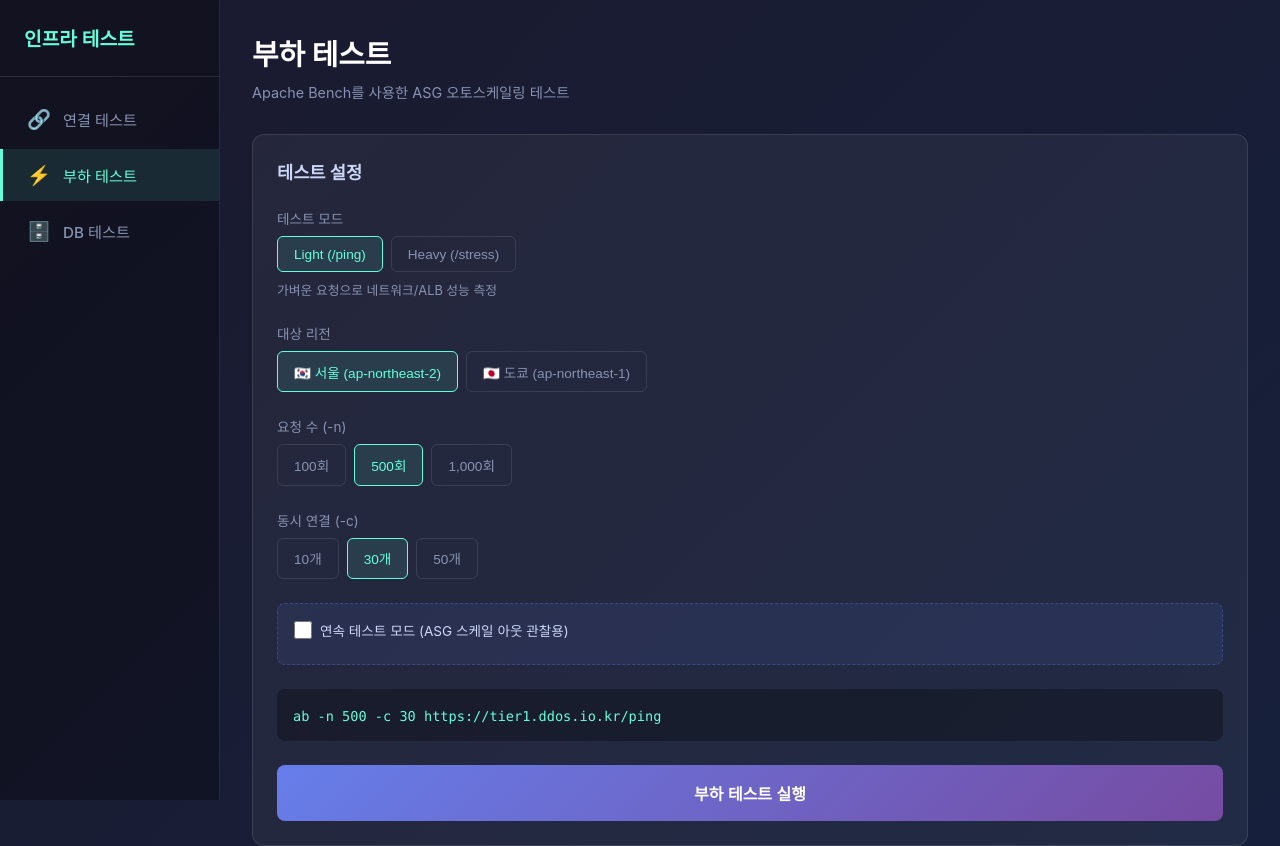
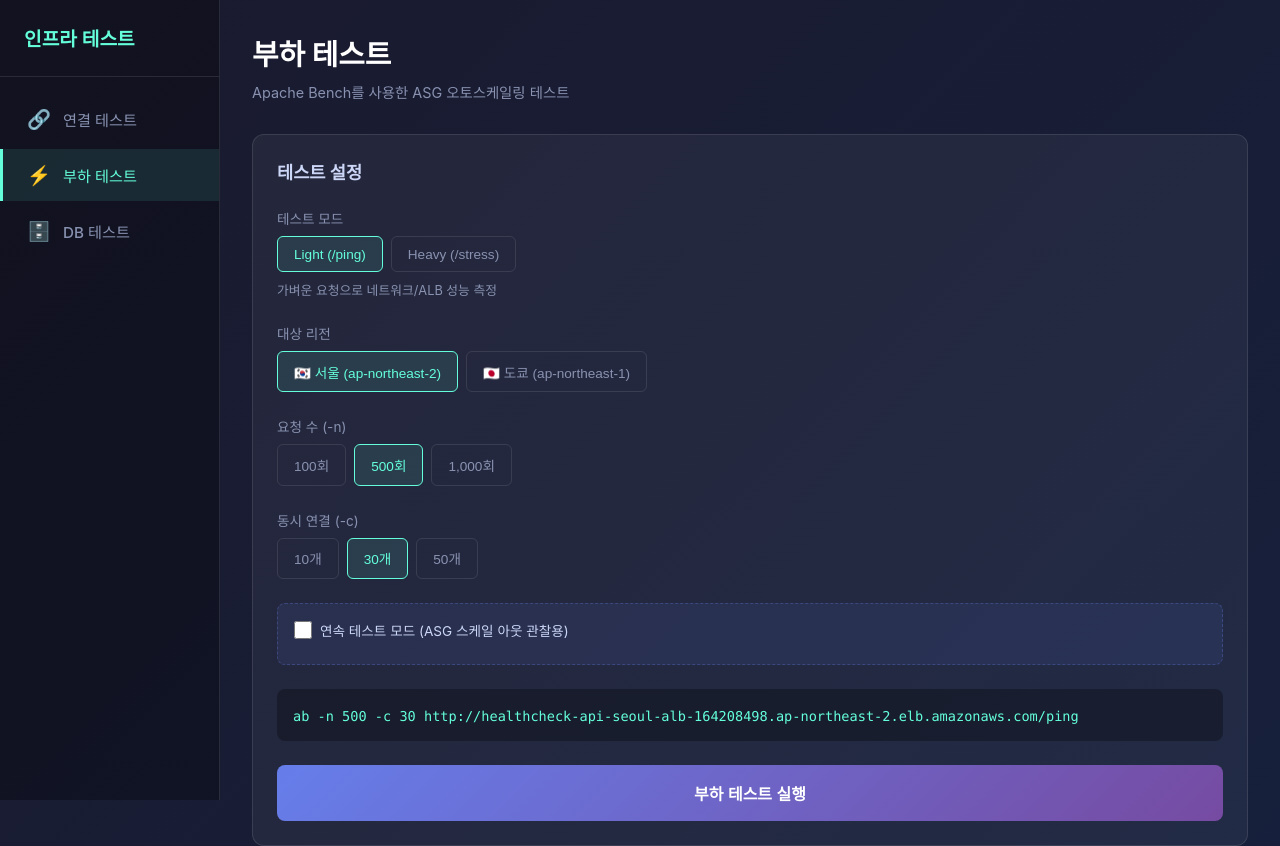
Before and after one commit to ddos-team-project/ddos-apps, a React (Vite) app in the folder infra-test/: page /load-test in a window 1280 px wide. Shown: the top 846 px of the page. Built offline with nearby package versions, Linux system fonts and the light colour scheme.

Commit message:
fix: 부하 테스트 화면에 실제 ALB URL 표시

```diff
--- a/infra-test/src/pages/LoadTest.jsx
+++ b/infra-test/src/pages/LoadTest.jsx
@@ -28,6 +28,12 @@ export default function LoadTest() {
 
   const abortRef = useRef(false)
   const timerRef = useRef(null)
+
+
+  const albUrls = {
+    seoul: 'http://healthcheck-api-seoul-alb-164208498.ap-northeast-2.elb.amazonaws.com',
+    tokyo: 'http://healthcheck-api-tokyo-alb-376833905.ap-northeast-1.elb.amazonaws.com',
+  }
 
   const targetOptions = [
     { value: 'seoul', label: '서울 (ap-northeast-2)' },
@@ -348,7 +354,7 @@ export default function LoadTest() {
 
           <div className="config-summary">
             <code>
-              ab -n {config.requests} -c {config.concurrency} https://tier1.ddos.io.kr{config.mode === 'heavy' ? '/stress?seconds=5' : '/ping'}
+              ab -n {config.requests} -c {config.concurrency} {albUrls[config.target]}{config.mode === 'heavy' ? '/stress?seconds=5' : '/ping'}
               {continuousMode && ` (연속 ${duration}분)`}
             </code>
           </div>
```
